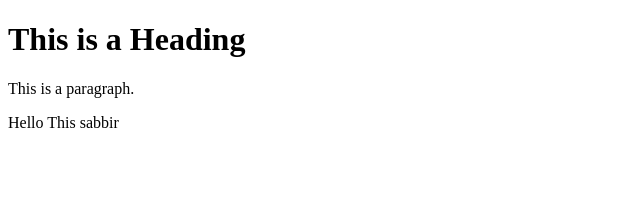
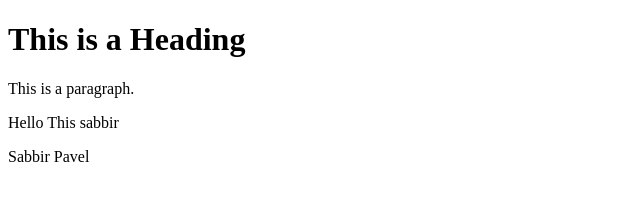
Before and after one commit to Sabbir-Pavel/Github-Test, a plain HTML site: page index.html in a window 1280 px wide. Shown: the whole page, without its empty margins (0-640 px from the left). Drawn offline with Linux system fonts and the light colour scheme.

Commit message:
Another Paragh add

```diff
--- a/index.html
+++ b/index.html
@@ -10,6 +10,7 @@
     <h1>This is a Heading</h1>
     <p>This is a paragraph.</p>
     <P>Hello This sabbir</P>
+    <P>Sabbir Pavel</P>
 
 </body>
 
```
